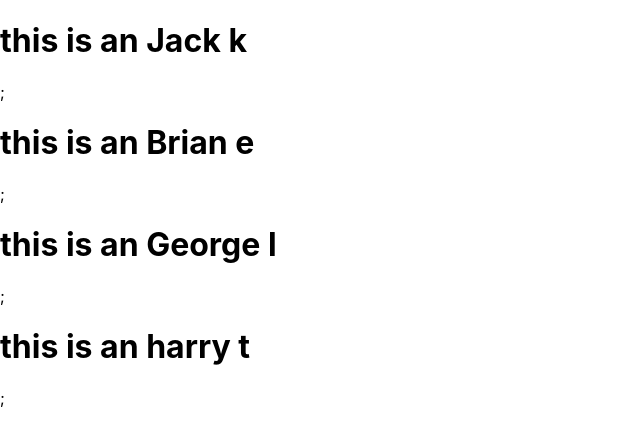
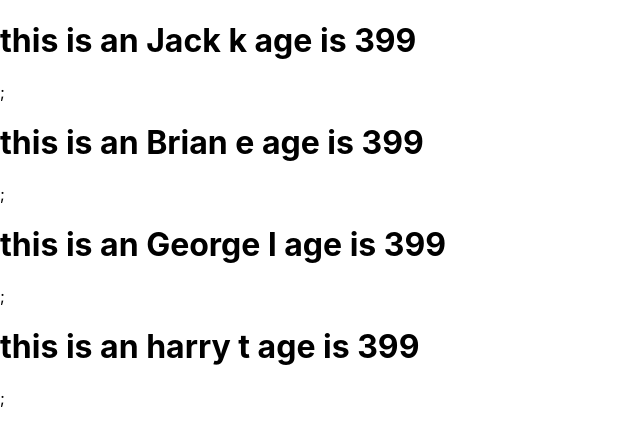
Before and after one commit to pixelstorm/react-props, a React (Create React App) app: page / in a window 1280 px wide. Shown: the top 442 px of the page, without its empty margins (0-640 px from the left). Built offline with nearby package versions, Linux system fonts and the light colour scheme.

Commit message:
add age to destructured props object

```diff
--- a/src/App.js
+++ b/src/App.js
@@ -2,10 +2,10 @@ import Employee from "./Employee";
 function App() {
   return (
     <div className="App">
-      <Employee name="Jack" lastname="k" />;
-      <Employee name="Brian" lastname="e" />;
-      <Employee name="George" lastname="l" />;
-      <Employee name="harry" lastname="t" />;
+      <Employee name="Jack" lastname="k" age="399" />;
+      <Employee name="Brian" lastname="e" age="399" />;
+      <Employee name="George" lastname="l" age="399" />;
+      <Employee name="harry" lastname="t" age="399" />;
     </div>
   );
 }
--- a/src/Employee.js
+++ b/src/Employee.js
@@ -1,10 +1,10 @@
 import React from "react";
 
 const Employee = (props) => {
-  const { name, lastname } = props;
+  const { name, lastname, age } = props;
   return (
     <h1>
-      this is an {name} {lastname}
+      this is an {name} {lastname} age is {age}
     </h1>
   );
 };
```
